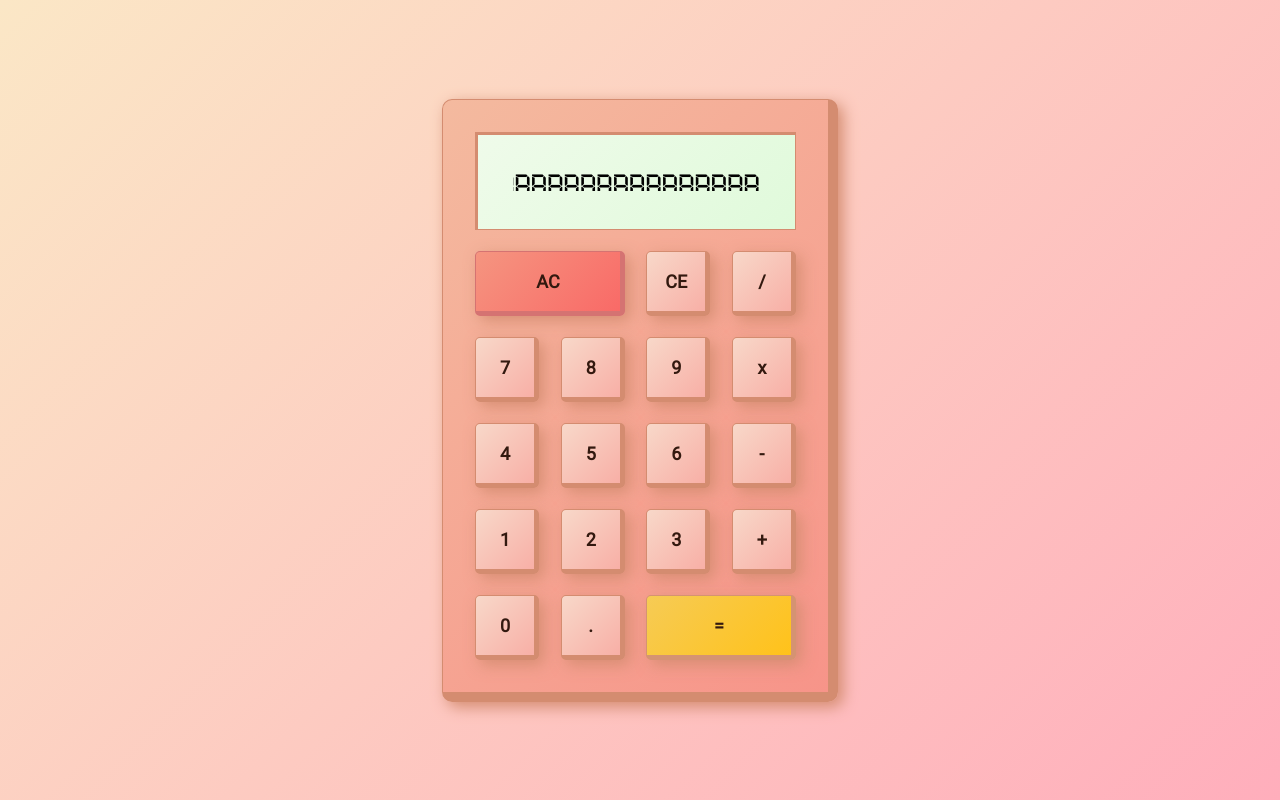
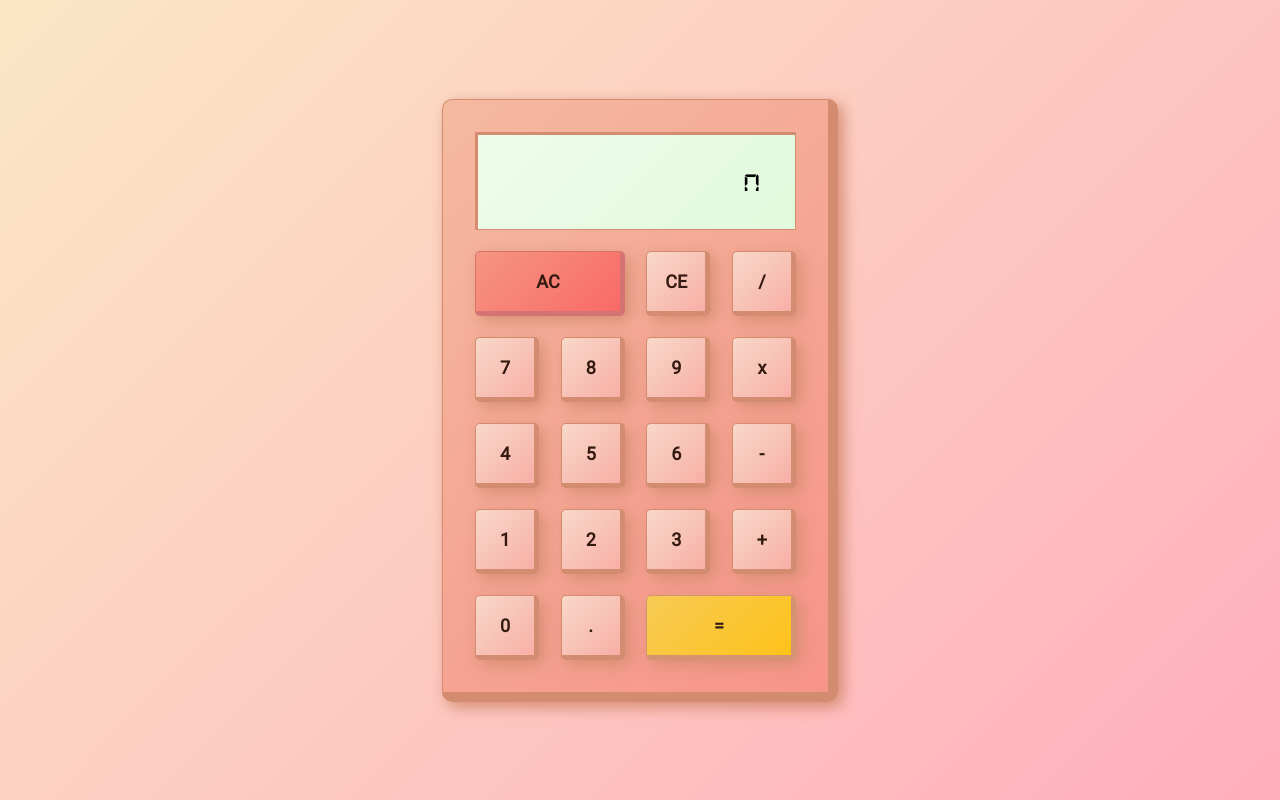
Before and after one commit to YounessIharchine/calculator, a React (Create React App) app: page / in a window 1280 px wide. Built offline with nearby package versions, Linux system fonts and the light colour scheme.

Commit message:
equals button functionality and updated operation buttons functionality
+ add equals button functionality
+ operations buttons now calculate when you add a second operation

```diff
--- a/src/App.js
+++ b/src/App.js
@@ -9,7 +9,7 @@ import Digit from "./elements/digit";
 import Equals from "./elements/equals";
 
 function App() {
-  const [value, setValue] = useState("aaaaaaaaaaaaaaabbbbbbbbbbBBBBBBBBBBBBBB");
+  const [value, setValue] = useState("0");
 
   const emptyScreen = () => {
     setValue("0");
@@ -51,14 +51,36 @@ function App() {
         operations.some((iteratedOperation) => iteratedOperation === lastChar)
       )
         return prevValue.slice(0, -1) + operation;
-
+      if (
+        operations.some((iteratedOperation) =>
+          prevValue.includes(iteratedOperation)
+        )
+      )
+        return calculate(prevValue) + operation;
       return prevValue + operation;
     });
   };
 
+  const equals = () => {
+    const operations = ["+", "-", "x", "/"];
+
+    setValue((prevValue) => {
+      const lastChar = prevValue[prevValue.length - 1];
+      if (
+        operations.some((iteratedOperation) => iteratedOperation === lastChar)
+      )
+        return prevValue;
+      return calculate(prevValue);
+    });
+  };
+
+  const calculate = (prevValue) => {
+    return eval(prevValue.replace("x", "*")).toString();
+  };
+
   return (
     <CalculatorContext.Provider
-      value={{ emptyScreen, removeLastChar, addDigit, addOperation }}
+      value={{ emptyScreen, removeLastChar, addDigit, addOperation, equals }}
     >
       <div className="wrapper">
         <Screen value={value} />
--- a/src/elements/equals.js
+++ b/src/elements/equals.js
@@ -1,4 +1,13 @@
+import { useContext } from "react";
+import CalculatorContext from "../context/calculatorContext";
+
 const Equals = () => {
-  return <div className="button equals">=</div>;
+  const { equals } = useContext(CalculatorContext);
+
+  return (
+    <div className="button equals" onClick={equals}>
+      =
+    </div>
+  );
 };
 export default Equals;
```
